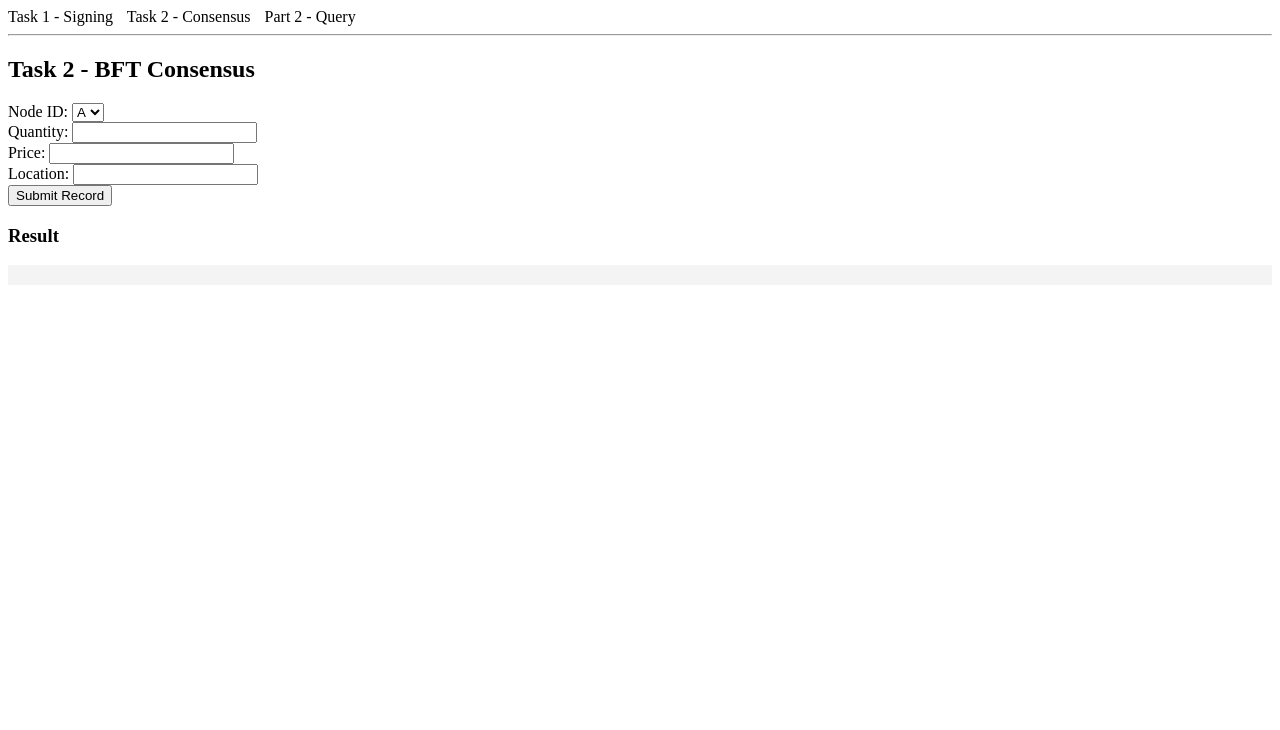
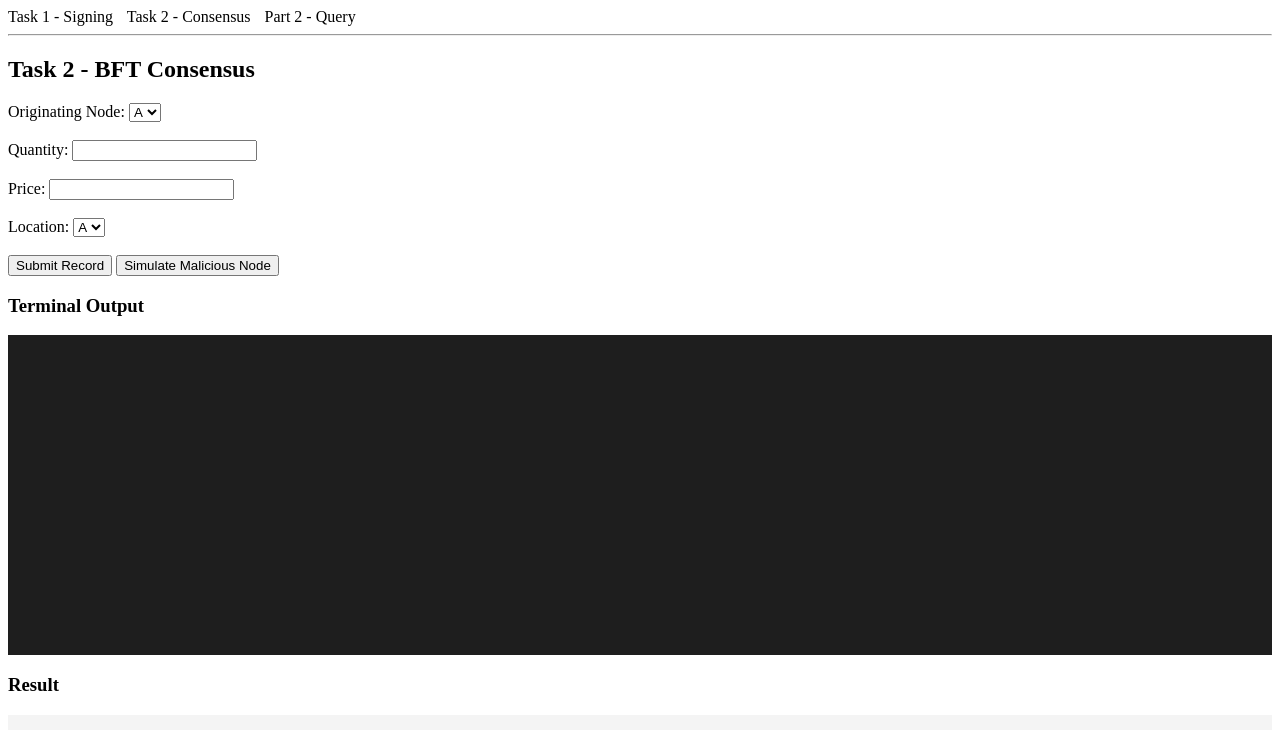
Before and after one commit to s4167459/INTE2627-A2, a Flask app: page / in a window 1280 px wide, after a click on "Task 2 - Consensus". Shown: the top 730 px of the page. Run offline with Flask 3, Linux system fonts and the light colour scheme.

Commit message:
Added log printouts to show the working process, changed location to dropdown in UI, and added option to simulate malicious node in task 2

```diff
--- a/Templates/interface.html
+++ b/Templates/interface.html
@@ -7,6 +7,16 @@
         .page { display: none; }
         .page.active { display: block; }
         pre { background: #f4f4f4; padding: 10px; }
+        #terminal {
+            background: #1e1e1e;
+            color: #00ff00;
+            padding: 10px;
+            font-family: monospace;
+            height: 300px;
+            overflow-y: scroll;
+            white-space: pre-wrap;
+            margin-top: 10px;
+        }
     </style>
 </head>
 <body>
@@ -22,18 +32,27 @@
 <!-- Task 1 -->
 <div id="task1" class="page active">
     <h2>Task 1 - Digital Signature</h2>
-    <label>Node ID:
+    <label>Originating Node:
         <select id="t1_node">
             <option>A</option>
             <option>B</option>
             <option>C</option>
             <option>D</option>
         </select>
-    </label><br>
-    <label>Quantity: <input type="number" id="t1_quantity"></label><br>
-    <label>Price: <input type="number" id="t1_price"></label><br>
-    <label>Location: <input type="text" id="t1_location"></label><br>
+    </label><br><br>
+    <label>Quantity: <input type="number" id="t1_quantity"></label><br><br>
+    <label>Price: <input type="number" id="t1_price"></label><br><br>
+    <label>Location:
+        <select id="t1_location">
+            <option>A</option>
+            <option>B</option>
+            <option>C</option>
+            <option>D</option>
+        </select>
+    </label><br><br>
     <button onclick="signAndVerify()">Sign & Verify</button>
+    <h3>Terminal Output</h3>
+    <div id="t1_terminal" style="background:#1e1e1e;color:#00ff00;padding:10px;font-family:monospace;height:300px;overflow-y:scroll;white-space:pre-wrap;"></div>
     <h3>Result</h3>
     <pre id="t1_result"></pre>
 </div>
@@ -41,18 +60,28 @@
 <!-- Task 2 -->
 <div id="task2" class="page">
     <h2>Task 2 - BFT Consensus</h2>
-    <label>Node ID:
+    <label>Originating Node:
         <select id="t2_node">
             <option>A</option>
             <option>B</option>
             <option>C</option>
             <option>D</option>
         </select>
-    </label><br>
-    <label>Quantity: <input type="number" id="t2_quantity"></label><br>
-    <label>Price: <input type="number" id="t2_price"></label><br>
-    <label>Location: <input type="text" id="t2_location"></label><br>
-    <button onclick="submitRecord()">Submit Record</button>
+    </label><br><br>
+    <label>Quantity: <input type="number" id="t2_quantity"></label><br><br>
+    <label>Price: <input type="number" id="t2_price"></label><br><br>
+    <label>Location:
+        <select id="t2_location">
+            <option>A</option>
+            <option>B</option>
+            <option>C</option>
+            <option>D</option>
+        </select>
+    </label><br><br>
+    <button onclick="submitRecord(false)">Submit Record</button>
+    <button onclick="submitRecord(true)">Simulate Malicious Node</button>
+    <h3>Terminal Output</h3>
+    <div id="t2_terminal" style="background:#1e1e1e;color:#00ff00;padding:10px;font-family:monospace;height:300px;overflow-y:scroll;white-space:pre-wrap;"></div>
     <h3>Result</h3>
     <pre id="t2_result"></pre>
 </div>
@@ -82,15 +111,33 @@
             body: JSON.stringify(payload)
         });
         const data = await res.json();
+
+        // Display logs in terminal
+        const terminal = document.getElementById('t1_terminal');
+        terminal.textContent = data.logs.join('\n');
+        terminal.scrollTop = terminal.scrollHeight;
+
+        // Display full result
         document.getElementById('t1_result').textContent = JSON.stringify(data, null, 2);
     }
 
-    async function submitRecord() {
+    async function submitRecord(simulate_malicious) {
+        const node_id = document.getElementById('t2_node').value;
+        const nodes = ['A', 'B', 'C', 'D'];
+
+        // Pick a random non-originating node as malicious if simulate_malicious is true
+        let malicious_node = null;
+        if (simulate_malicious) {
+            const others = nodes.filter(n => n !== node_id);
+            malicious_node = others[Math.floor(Math.random() * others.length)];
+        }
+
         const payload = {
-            node_id: document.getElementById('t2_node').value,
+            node_id: node_id,
             quantity: document.getElementById('t2_quantity').value,
             price: document.getElementById('t2_price').value,
-            location: document.getElementById('t2_location').value
+            location: document.getElementById('t2_location').value,
+            malicious_node: malicious_node
         };
         const res = await fetch('/submit_record', {
             method: 'POST',
@@ -98,6 +145,13 @@
             body: JSON.stringify(payload)
         });
         const data = await res.json();
+
+        // Display logs in terminal
+        const terminal = document.getElementById('t2_terminal');
+        terminal.textContent = data.logs.join('\n');
+        terminal.scrollTop = terminal.scrollHeight;
+
+        // Display full result
         document.getElementById('t2_result').textContent = JSON.stringify(data, null, 2);
     }
 </script>
--- a/app.py
+++ b/app.py
@@ -24,29 +24,35 @@ def sign_and_verify():
     price = data['price']
     location = data['location']
 
-    # Build record string using current iter_val from Task_1
+    logs = []
+
     record = f"{Task_2.Task_1.iter_val}, {quantity}, {price}, {location}"
+    logs.append(f"[RECORD] Created record: {record}")
 
-    # Get originating node's RSA keys
     keys = Task_2.Task_1.get_node_keys(node_id)
+    logs.append(f"[KEYS] Retrieved keys for Node {node_id}")
+    logs.append(f"[KEYS] e = {keys['e']}")
+    logs.append(f"[KEYS] n = {keys['n']}")
 
-    # Hash and sign record with originating node's private key
     hash_val = Task_2.Task_1.hash_record(record)
+    logs.append(f"[HASH] MD5 hash of record: {hex(hash_val)}")
+
     signature = Task_2.Task_1.sign_record(record, keys['d'], keys['n'])
+    logs.append(f"[SIGN] Signature generated by Node {node_id}: {hex(signature)}")
 
-    # Each other node verifies signature using originator's public key
     verifications = {}
     for nid in ['A', 'B', 'C', 'D']:
         if nid != node_id:
             valid = Task_2.Task_1.verify_signature(record, signature, keys['e'], keys['n'])
             verifications[nid] = valid
+            logs.append(f"[VERIFY] Node {nid} verified signature from Node {node_id}: {valid}")
 
-    # Return all intermediate values for display in frontend
     return jsonify({
         'record': record,
         'hash': hex(hash_val),
         'signature': hex(signature),
-        'verifications': verifications
+        'verifications': verifications,
+        'logs': logs
     })
 
 
@@ -60,10 +66,11 @@ def submit_record():
     quantity = data['quantity']
     price = data['price']
     location = data['location']
+    malicious_node = data.get('malicious_node', None)
 
     # Calls submit_record in Task_2 which runs the full pipeline
     # Returns record, hash, signature, per-node verifications, consensus votes and result
-    result = Task_2.submit_record(node_id, quantity, price, location)
+    result = Task_2.submit_record(node_id, quantity, price, location, malicious_node=malicious_node)
     return jsonify(result)
 
 
```
Also changed, not shown: Task_2.py (+58 -21 lines).
